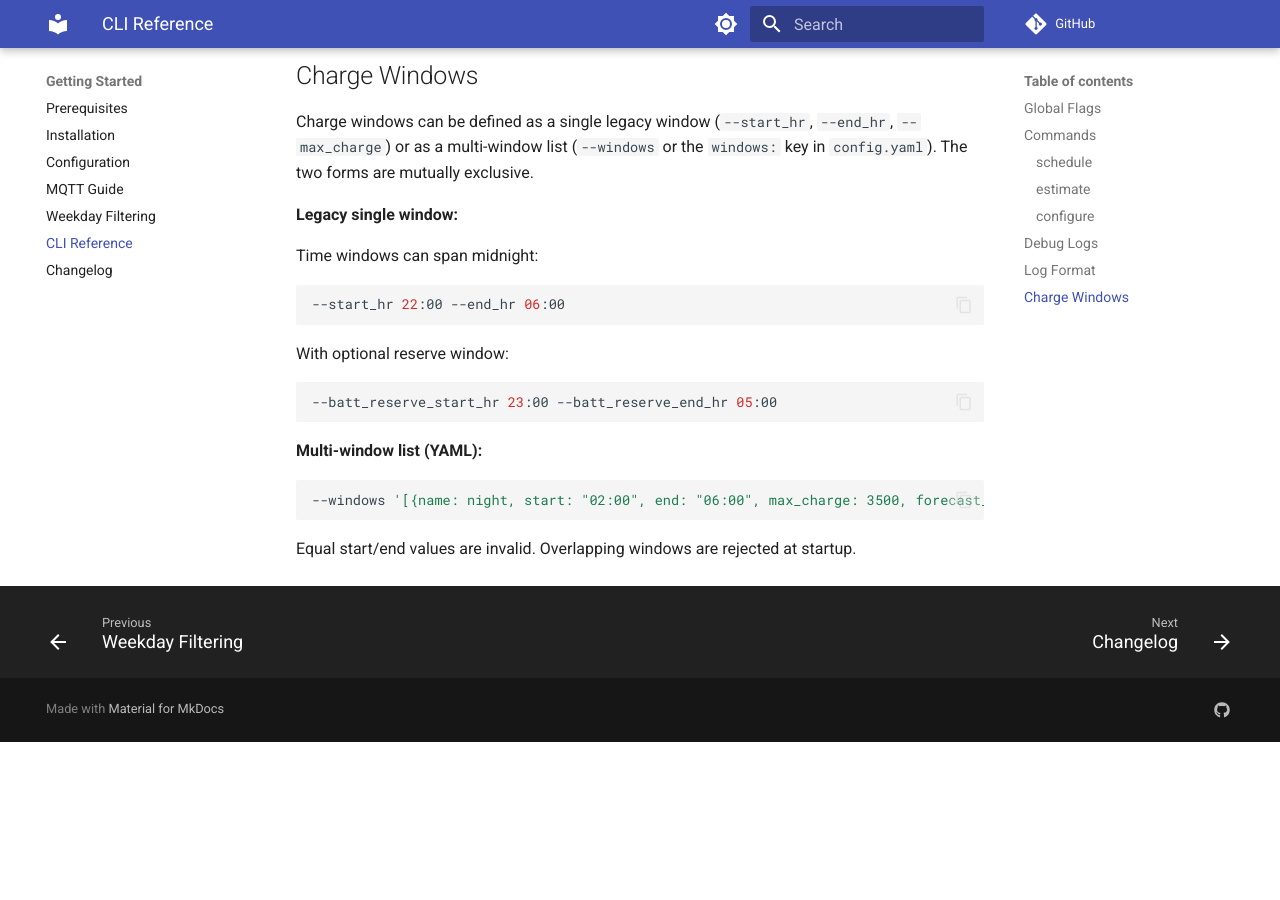
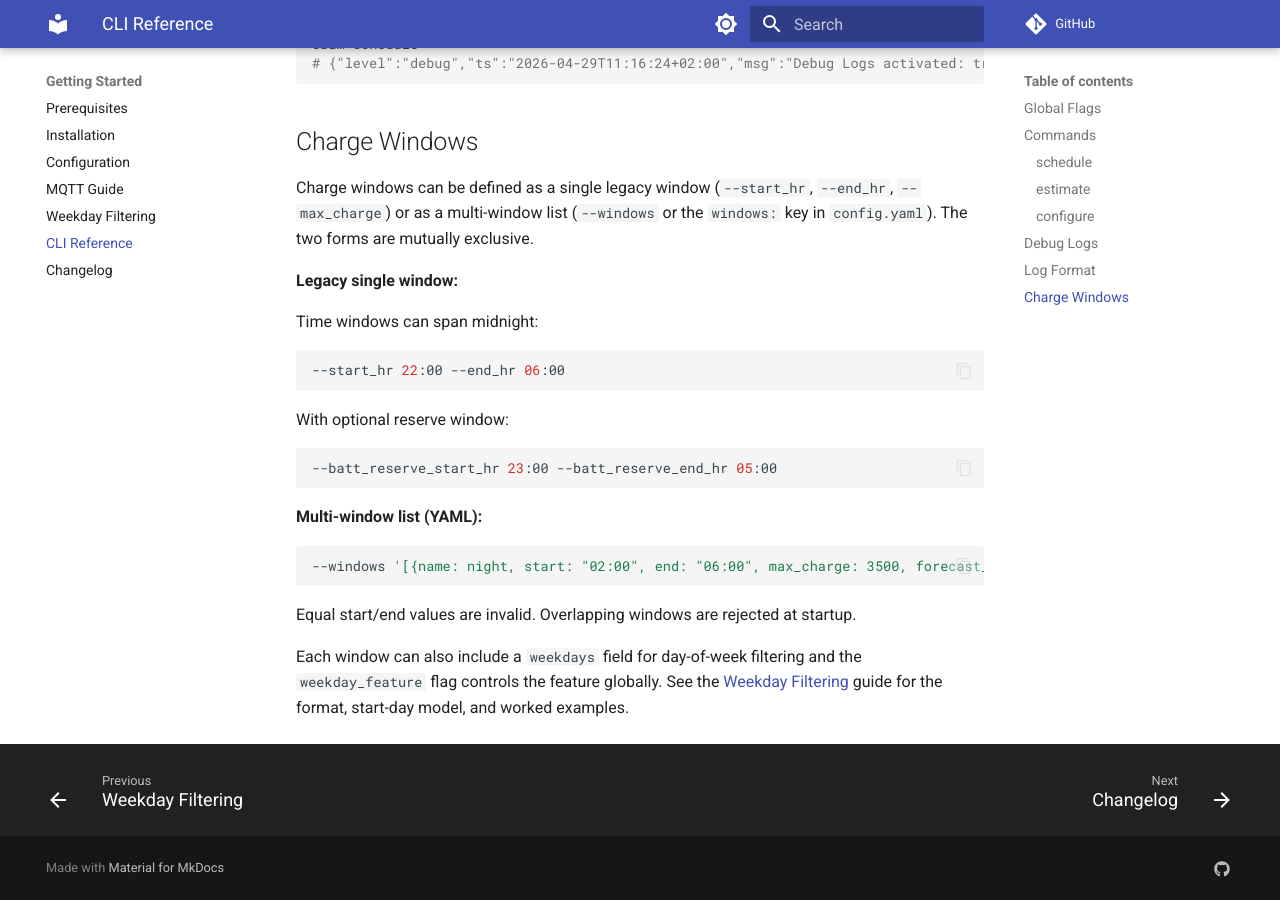
Before and after one commit to atbore-phx/sbam, an MkDocs documentation site: the page built from docs/site/cli.md, in a window 1280 px wide and 900 px high, scrolled down 4240 px. Built offline with MkDocs 1.6.1 and Material for MkDocs 9.7.7, drawn with Linux system fonts in a browser that asks for light colours; comment, search, counter and statistics services are not loaded; before the commit the page ends 4982 px from its top, so only the background shows below that; some of the changed text lies outside the part shown.

Commit message:
docs: add weekday feature to configuration reference, CLI docs, and changelog
Co-Authored-By: atbore-phx-coding <290292688+atbore-phx-coding@users.noreply.github.com>
Co-Authored-By: Claude Code <noreply@anthropic.com>

````diff
--- a/docs/site/cli.md
+++ b/docs/site/cli.md
@@ -41,6 +41,7 @@ sbam schedule [flags]
 | `-d, --defaults` | `DEFAULTS` | Reconfigure inverter to defaults at cycle end | `true` |
 | `--forecast_horizon` | `FORECAST_HORIZON` | Forecast window mode | `default` |
 | `--consumption_horizon` | `CONSUMPTION_HORIZON` | Consumption model | `full_day` |
+| `--weekday_feature` | `WEEKDAY_FEATURE` | Enable weekday filtering on charge windows | `true` |
 | `--windows` | `WINDOWS` | Charge windows in YAML format | — |
 | `--mqtt_enabled` | `MQTT_ENABLED` | Enable MQTT | `false` |
 | `--mqtt_broker` | `MQTT_BROKER` | MQTT broker URL | — |
@@ -134,3 +135,8 @@ With optional reserve window:
 ```
 
 Equal start/end values are invalid. Overlapping windows are rejected at startup.
+
+Each window can also include a `weekdays` field for day-of-week filtering and
+the `weekday_feature` flag controls the feature globally. See the
+[Weekday Filtering](weekdays.md) guide for the format, start-day model, and
+worked examples.
````
Also changed, not shown: docs/site/configuration.md (+2 -0 lines), home-assistant/addons/sbam/CHANGELOG.md (+25 -0 lines).
